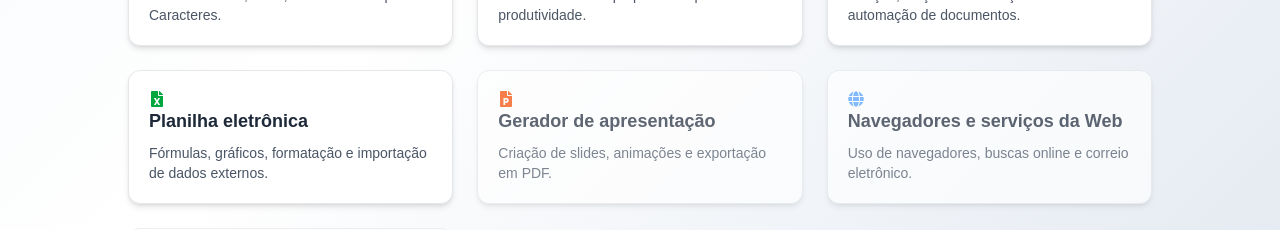
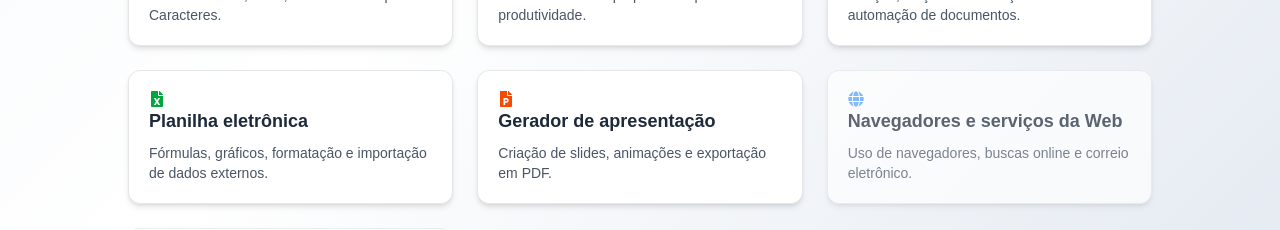
Before and after one commit to robsonalbuquerquedev/estudarparaconcurso, a Next.js app: page /nocoes-de-informatica in a window 1280 px wide. Shown: the part 974-1204 px from the top of the page. Built offline with nearby package versions, Linux system fonts and the light colour scheme.

Commit message:
update: atualizar rota nocoes-de-informatica

```diff
--- a/app/nocoes-de-informatica/page.tsx
+++ b/app/nocoes-de-informatica/page.tsx
@@ -95,6 +95,7 @@ export default function NocoesDeInformatica() {
             titulo: "Gerador de apresentação",
             descricao:
                 "Criação de slides, animações e exportação em PDF.",
+            link: "/gerador-de-apresentacao",
         },
         {
             icone: <FaGlobe className="text-blue-400" />,
```
